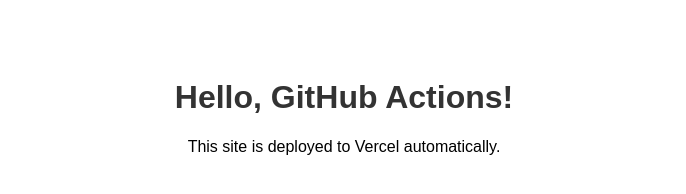
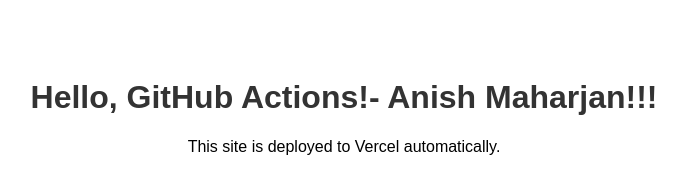
Before and after one commit to On1sh/devops-demo, a plain HTML site: page index.html in a window 1280 px wide. Shown: the whole page, without its empty margins (296-982 px from the left). Drawn offline with Linux system fonts and the light colour scheme.

Commit message:
Update index.html

```diff
--- a/index.html
+++ b/index.html
@@ -11,7 +11,7 @@
   </style>
 </head>
 <body>
-  <h1>Hello, GitHub Actions!</h1>
+  <h1>Hello, GitHub Actions!- Anish Maharjan!!!</h1>
   <p>This site is deployed to Vercel automatically.</p>
 </body>
 </html>
```
